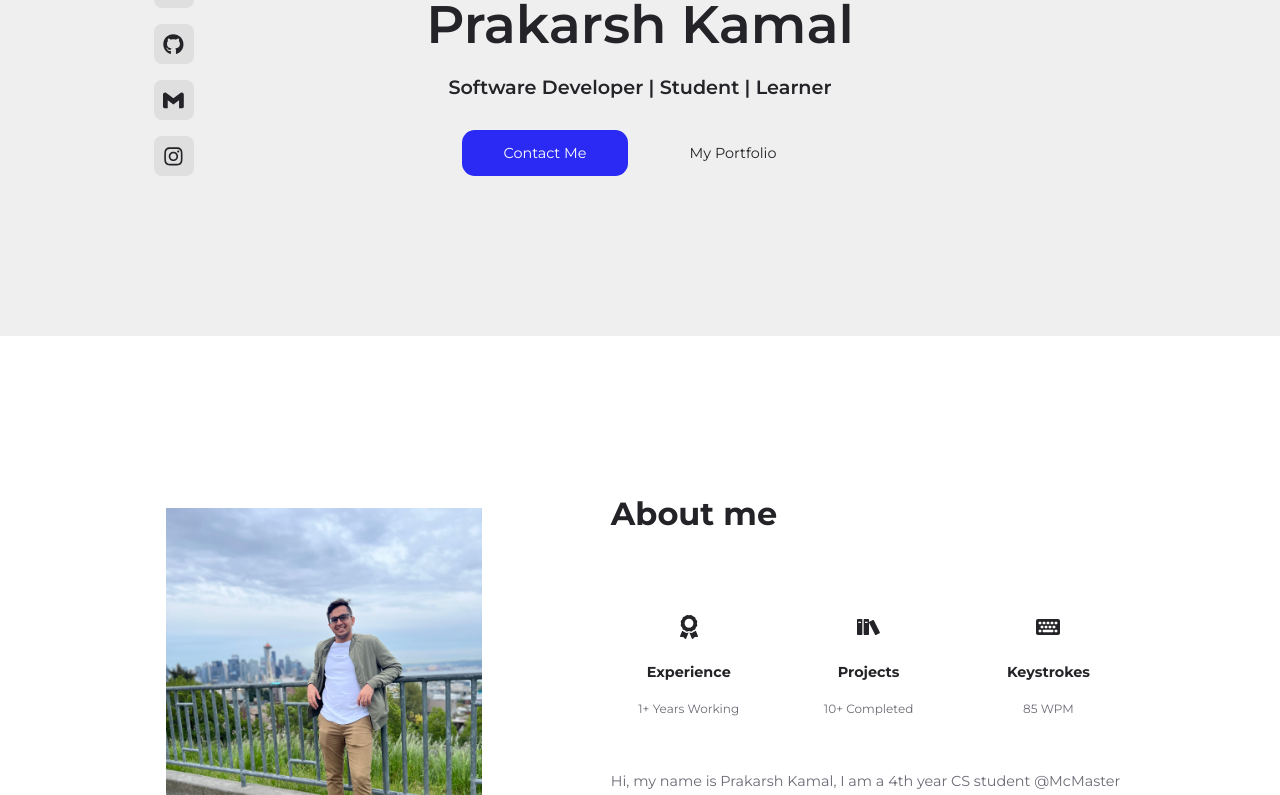
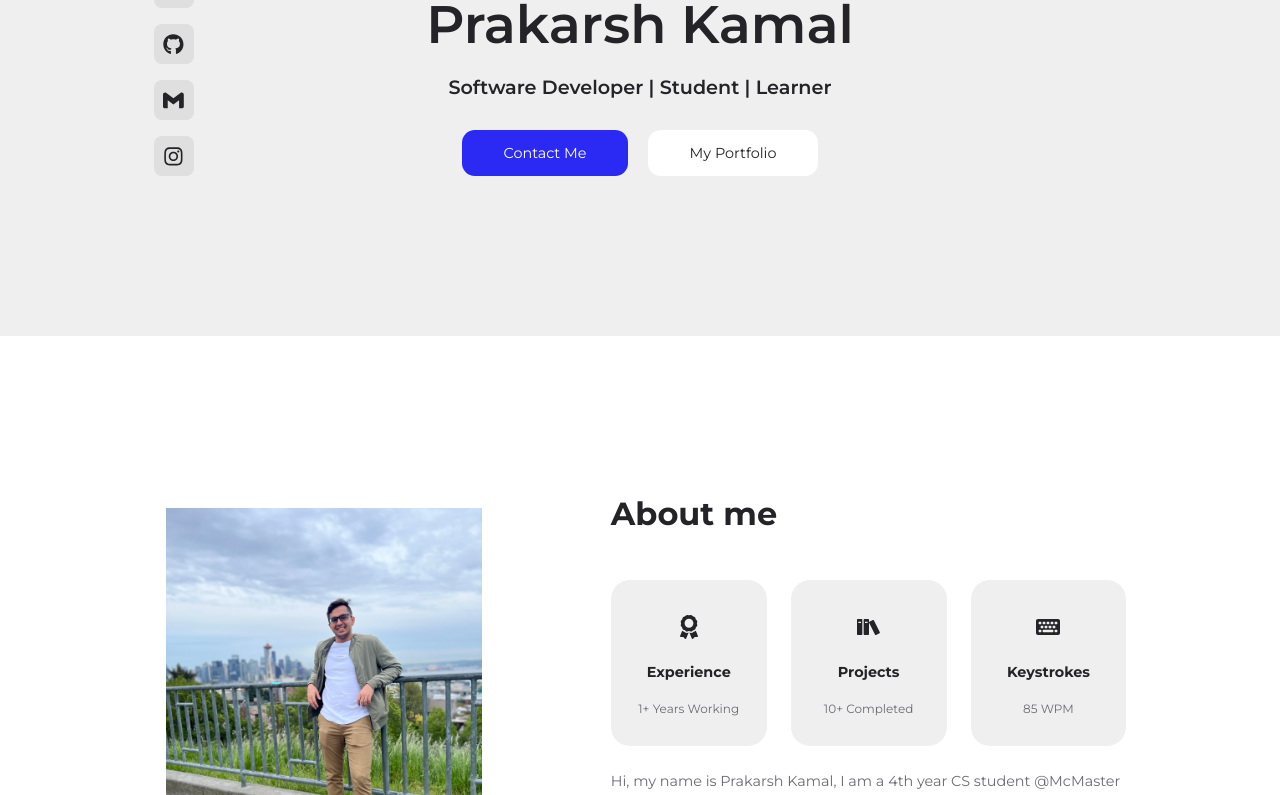
Before and after one commit to PrakarshKamal/prakarshkamal.github.io, a React (Create React App) app: page / in a window 1280 px wide. Shown: the part 485-1280 px from the top of the page. Built offline with nearby package versions, Linux system fonts and the light colour scheme.

Commit message:
style changes

```diff
--- a/src/sections/about/About.css
+++ b/src/sections/about/About.css
@@ -24,6 +24,7 @@
 
 .card.about__card {
   text-align: center;
+  background: var(--color-light);
 }
 
 .about__card-icon {
--- a/src/sections/header/Header.css
+++ b/src/sections/header/Header.css
@@ -67,6 +67,14 @@ header {
   transform: translateX(-0.5rem);
 }
 
+.button.light {
+  background: var(--color-white);
+}
+
+.button.light:hover {
+  border-color: rgb(132, 132, 132);
+}
+
 /* MEDIA QUEREIES FOR TABLETS */
 @media screen and (max-width: 1024px) {
   header {
```
